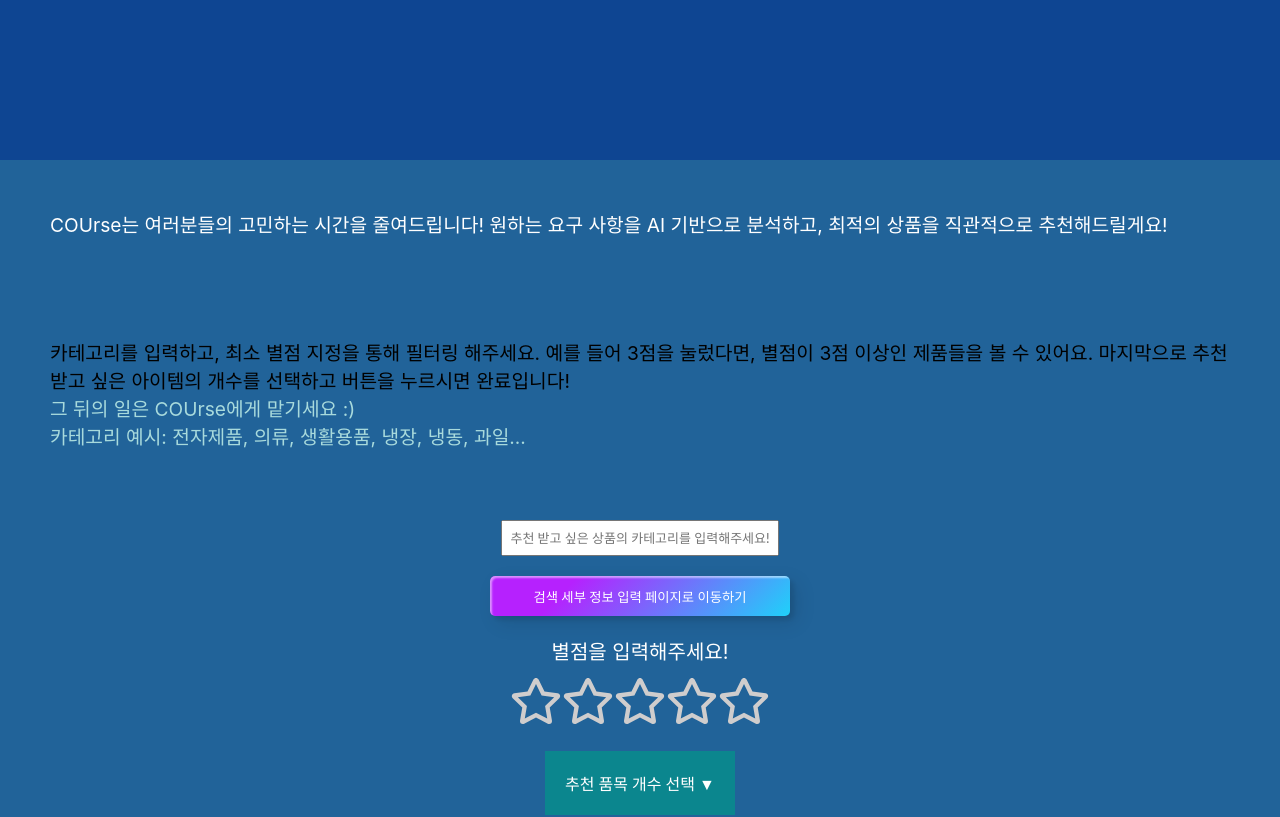
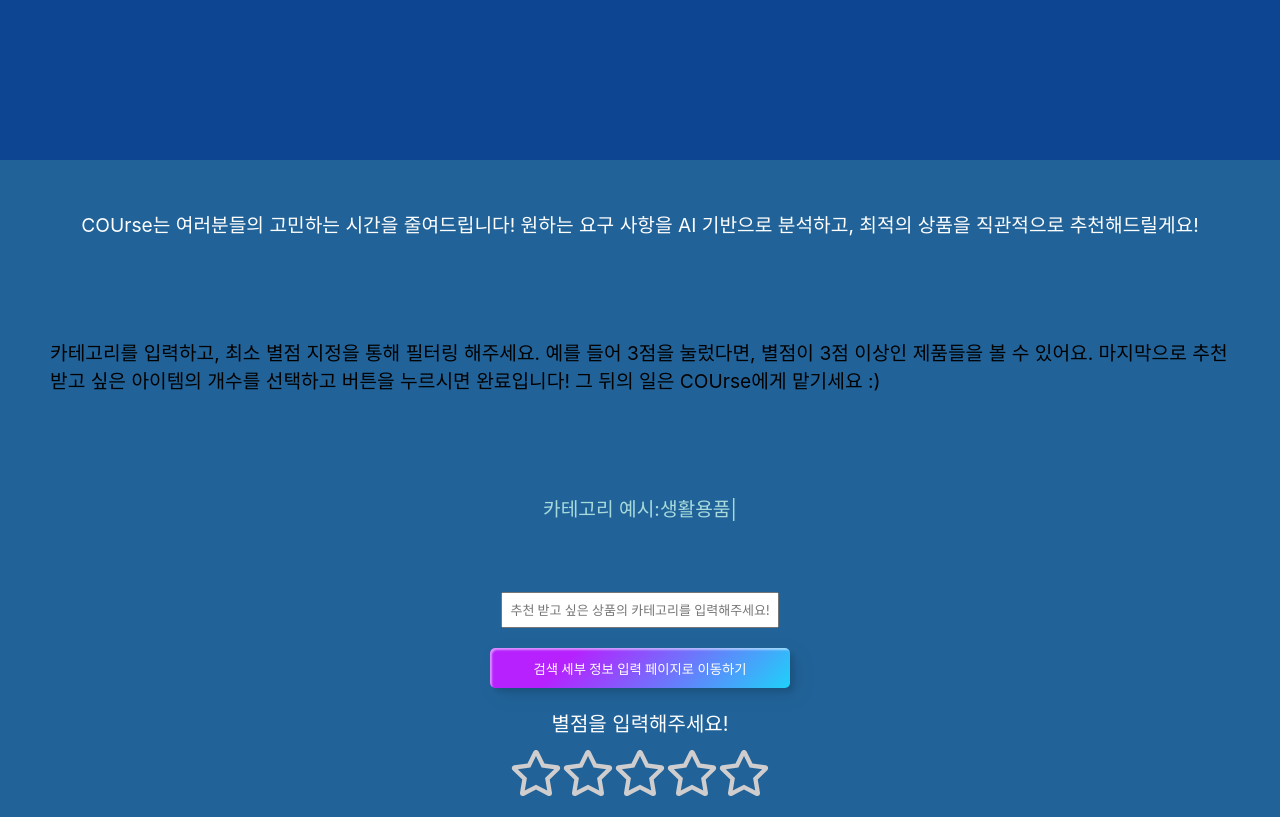
Before and after one commit to minggichae/COUrse-RN, a React (Create React App) app: page / in a window 1280 px wide. Shown: the top 817 px of the page. Built offline with nearby package versions, Linux system fonts and the light colour scheme.

Commit message:
feat: 카테고리 추천 예시 animation 추가 및 explanation 변경, star/dropdown data 변수 저장 로직 구현

```diff
--- a/package.json
+++ b/package.json
@@ -17,6 +17,7 @@
     "react-icons": "^5.3.0",
     "react-router-dom": "^6.26.2",
     "react-scripts": "5.0.1",
+    "react-typed": "^2.0.12",
     "styled-components": "^6.1.13",
     "web-vitals": "^2.1.4"
   },
--- a/src/App.css
+++ b/src/App.css
@@ -379,6 +379,7 @@
 .Dropdown__container {
   position: relative;
   display: inline-block;
+  padding: 30px;
 }
 
 .Dropdown {
@@ -499,6 +500,9 @@
 
 .Explain__container {
   padding: 50px;
+  display: flex;
+  align-items: center;
+  justify-content: center;
 }
 
 .Basic__explanation {
--- a/src/components/explanation/Explanation.jsx
+++ b/src/components/explanation/Explanation.jsx
@@ -1,3 +1,6 @@
+import React from 'react';
+import { ReactTyped,Typed } from "react-typed";
+
 export default function Explanation() {
     return (
         <>
@@ -7,21 +10,29 @@
             원하는 요구 사항을 AI 기반으로 분석하고,
             최적의 상품을 직관적으로 추천해드릴게요!
             </p>
+
         </div>
         <div className="Explain__container">
             <p className="Usage__explanation">
             카테고리를 입력하고, 최소 별점 지정을 통해 필터링 해주세요.
             예를 들어 3점을 눌렀다면, 별점이 3점 이상인 제품들을 볼 수 있어요.
             마지막으로 추천 받고 싶은 아이템의 개수를 선택하고 버튼을 누르시면 완료입니다!
+            그 뒤의 일은 COUrse에게 맡기세요 :)
+            </p>
+        </div>
 
-        <p>그 뒤의 일은 COUrse에게 맡기세요 :)</p>
-        <p>카테고리 예시: 전자제품, 의류, 생활용품, 냉장, 냉동, 과일...</p>
+        <div className="Explain__container">
+            <p>카테고리 예시:
+                <ReactTyped
+                    strings={['전자제품', ' 패션', ' 식품', '냉장', '냉동', '생활용품', '스포츠', '뷰티', '유아용품', '도서', 'DVD', '자동차 용품', '건강', '의료용품', '인테리어']}
+                    typeSpeed={50}
+                    backSpeed={50}
+                    loop={true}
+                />
             </p>
         </div>
         </>
     )
 }
-
 //TODO: 전체 뷰 크기 수정
 //TODO: 설명글 추가 및 css 수정 요망
-//TODO: 구조 잡기 + text animation 추가하기
--- a/src/components/product/Product.jsx
+++ b/src/components/product/Product.jsx
@@ -56,7 +56,7 @@
         <Star />
         <Dropdown />
         </div>
-        <div>...</div> {/*성능 추가하기*/}
+        {/* <div>추가 할 성능 고려하기</div>*/}
         <button className="Custom-btn Scroll__button" onClick={handleResult}>추천 받기</button>
         </div>
         </>
@@ -66,7 +66,9 @@
 //!! Framer motion 적용 - 스크롤이 내려감에 따라 기능들이 하나씩 나오게 구조 개편 예정
 //!! 기능들이 나오면서 background color도 변화 주기
 //!! Result page 제작 및 페이지 이동 handle 함수 완성 - 전반적인 페이지 구조에 대한 재회의 요망
-//!! 버튼 입력 시 저장된 변수 데이터를 받아줄 변수 생성
 
 //TODO : dropdown css 처리
 //TODO : 전체적인 색상 수정
+//TODO : 전체 뷰 크기 수정
+//TODO : 설명글 추가 및 css 수정 요망
+//TODO : background animation 끝까지 올라오게 만들기
--- a/src/components/sideoption/Dropdown.jsx
+++ b/src/components/sideoption/Dropdown.jsx
@@ -3,9 +3,13 @@
 export default function Dropdown() {
     const [view, setView] = useState(false);
     const [recommendItem, setRecommendItem] = useState("추천 품목 개수 선택")
-    const handlePrintcount = (item) => {
+    const [printCount, setPrintCount] = useState(null); //AI한테 전해줄 품목 개수를 담은 변수
+
+    const handlePrintcount = (item, num) => {
       setRecommendItem(item);
+      setPrintCount(num);
       setView(false);
+      console.log(num);
     }
 
     return (
@@ -16,10 +20,10 @@
 	        {view ? ' ▲' : ' ▼'}
           {view &&
             <div className="Dropdown__detail">
-              <div onClick={() => handlePrintcount("10개 추천 받기")}>10개</div>
-                <div onClick={() =>handlePrintcount("20개 추천 받기")}>20개</div>
-                <div onClick={() =>handlePrintcount("30개 추천 받기")}>30개</div>
-                <div onClick={() =>handlePrintcount("40개 추천 받기")}>40개</div>
+              <div onClick={() => handlePrintcount("10개 추천 받기", 10)}>10개</div>
+                <div onClick={() => handlePrintcount("20개 추천 받기", 20)}>20개</div>
+                <div onClick={() => handlePrintcount("30개 추천 받기", 30)}>30개</div>
+                <div onClick={() => handlePrintcount("40개 추천 받기", 40)}>40개</div>
             </div>} {/* true일 때만 Dropdown 컴포넌트 렌더링 */}
           </div>
       </div>
--- a/src/components/sideoption/Star.jsx
+++ b/src/components/sideoption/Star.jsx
@@ -5,7 +5,7 @@
 
 export default function Star() {
 
-    const [starScore, setStarScore] = useState(0);
+    const [starScore, setStarScore] = useState(0); //AI한테 전해줄 별점 개수를 담은 변수
 
     const handleratingsStar = () => {
         let result = [];
@@ -18,6 +18,7 @@
                 }
                 </span>);
         }
+        console.log(starScore);
         return result; //반복문으로 별 5개 만들고, push로 배열에 추가하기
     }
     return (
```
Also changed, not shown: 1 other file (tests, documents, lock files or other folders).
